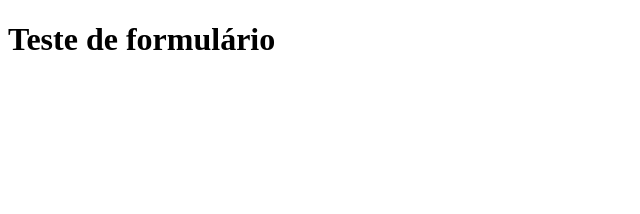
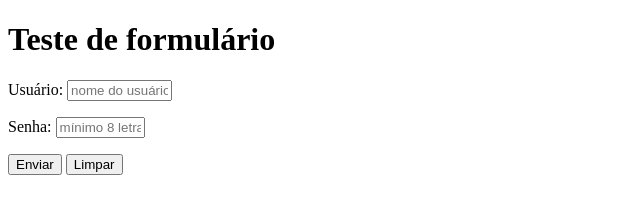
Before and after one commit to ErickkADR/HTML-CSS, a plain HTML site: page EXERCICIOS/EX 024/form002.html in a window 1280 px wide. Shown: the whole page, without its empty margins (0-640 px from the left). Drawn offline with Linux system fonts and the light colour scheme.

Commit message:
ex2 formulário

```diff
--- a/EXERCICIOS/EX 024/form002.html
+++ b/EXERCICIOS/EX 024/form002.html
@@ -8,5 +8,20 @@
 </head>
 <body>
     <h1>Teste de formulário</h1>
+    <form action="cadastro.php" method="post" autocomplete="on">
+        <p>
+            <label for="iusu">Usuário:</label>
+            <input type="text" name="usu" id="iusu" required minlength="5"
+            maxlength="30" size="10" placeholder="nome do usuário"
+            autocomplete="username">
+        </p>
+        <p>
+            <label for="isen">Senha:</label>
+            <input type="password" name="sen" id="isen" required minlength="8" maxlength="20" size="8" placeholder="mínimo 8 letras"
+            autocomplete="current-password">
+        </p>
+        <input type="submit" value="Enviar">
+        <input type="reset" value="Limpar">
+    </form>
 </body>
 </html>
```
